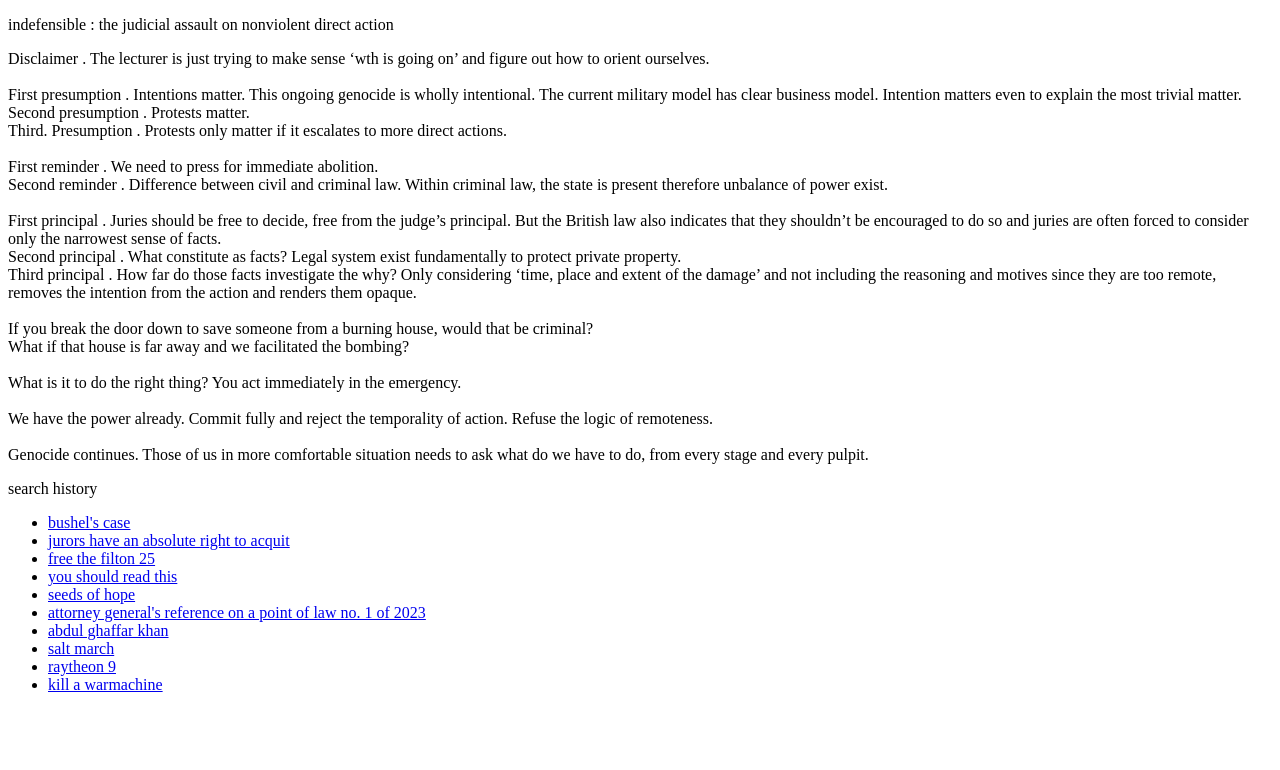
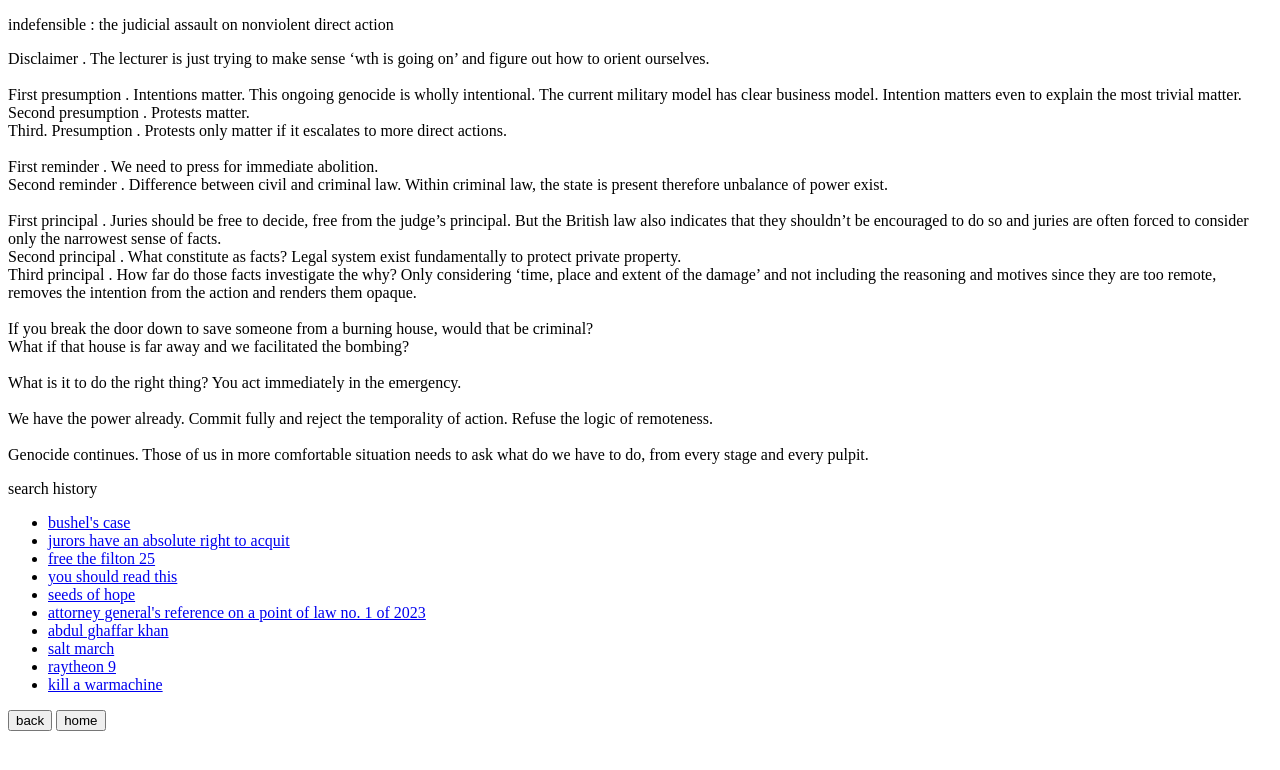
Before and after one commit to sonmok69/sonmok.com, a plain HTML site: page 12.11.crmep.html in a window 1280 px wide. Drawn offline with Linux system fonts and the light colour scheme.

Commit message:
commit changes in 12.11.crmep.html

```diff
--- a/12.11.crmep.html
+++ b/12.11.crmep.html
@@ -82,5 +82,10 @@
       <li><a target="_blank" rel="noopener noreferrer" href="https://en.wikipedia.org/wiki/Raytheon_9">raytheon 9</a></li>
       <li><a target="_blank" rel="noopener noreferrer" href="https://artreview.com/to-kill-a-film-about-a-war-machine-opinion-finn-blythe/">kill a warmachine</a></li>
     </ul>
+        <p>
+      <a href="lectures.html"><button>back</button></a>
+      <a href="index.html"><button>home</button></a>
+    </p>
+
   </body>
 </html>
```
